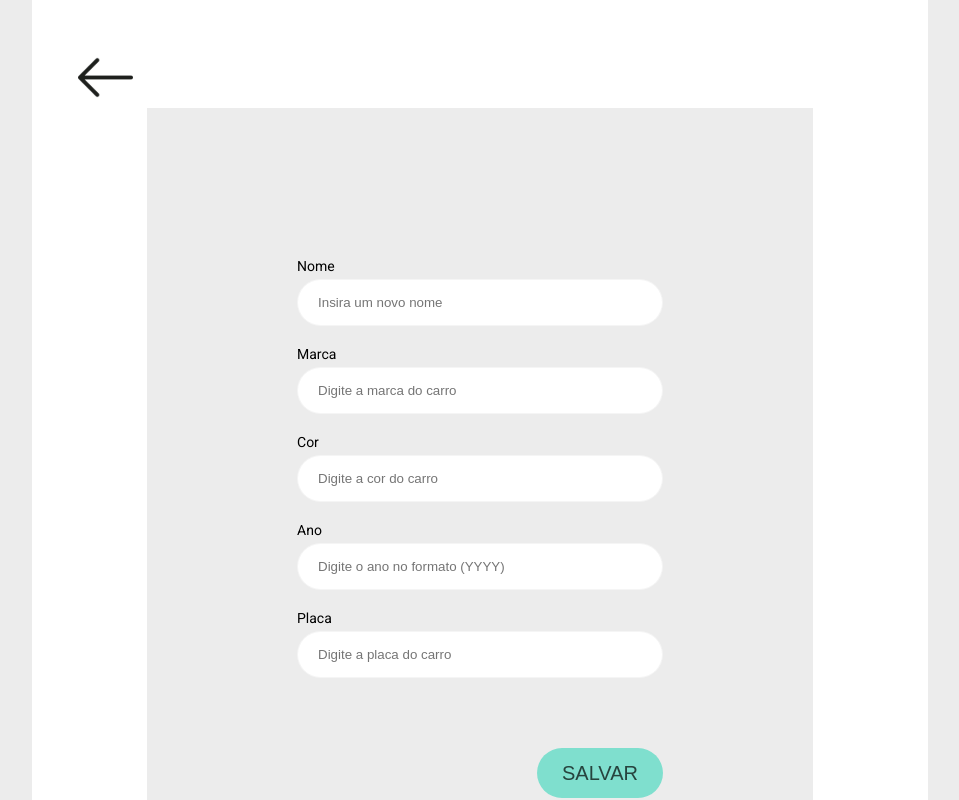
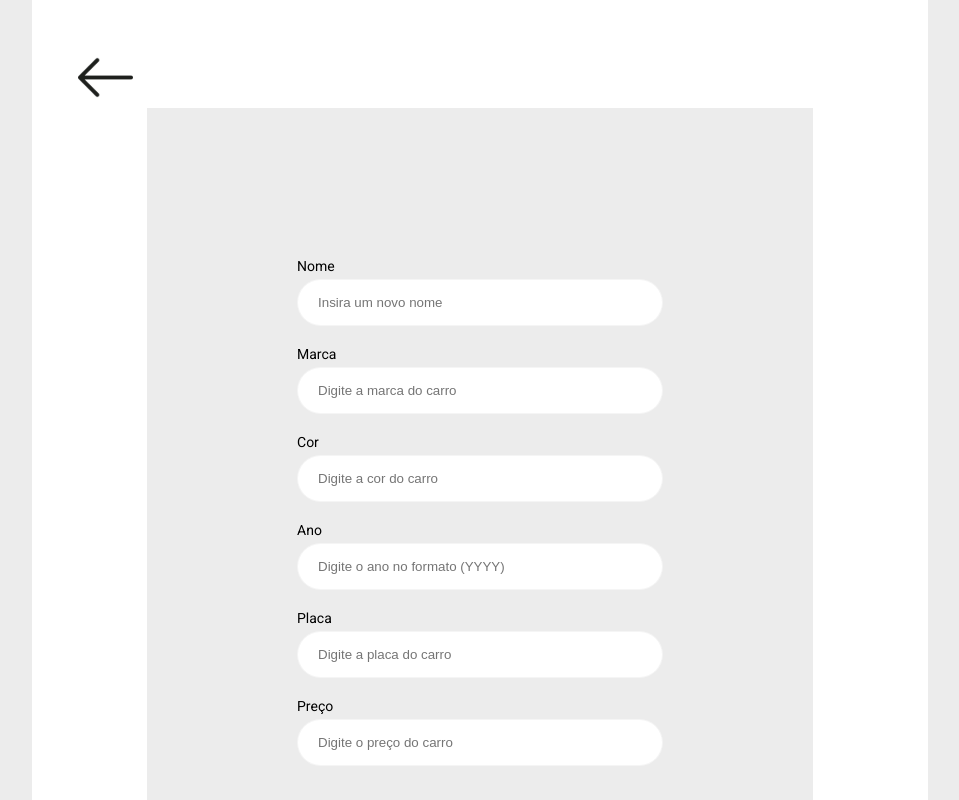
Before and after one commit to RuanL-Dev/CRUD_Vehicles, a Next.js app: page /newcar in a window 1280 px wide. Shown: the top 800 px of the page, without its empty margins (160-1119 px from the left). Built offline with nearby package versions, Linux system fonts and the light colour scheme.

Commit message:
Adicionado novo Input com preço

```diff
--- a/modules/user/newcar/newcar.model.js
+++ b/modules/user/newcar/newcar.model.js
@@ -5,7 +5,8 @@ const NewCarSchema = new mongoose.Schema({
   carBrand: { type: String, required: true, maxlength: 20 },
   carColor: { type: String, required: true, maxlength: 30 },
   carYear: { type: String, required: true, maxlength: 4, minlength: 4 },
-  carPlate: { type: String, required: true, maxlength: 15 }
+  carPlate: { type: String, required: true, maxlength: 15 },
+  carPrice: { type: String, required: true, maxlength: 15 }
 })
 
 export default mongoose.models.NewCar || mongoose.model('NewCar', NewCarSchema)
--- a/modules/user/newcar/newcar.schema.js
+++ b/modules/user/newcar/newcar.schema.js
@@ -5,5 +5,6 @@ export const newcarSchema = Joi.object({
   carBrand: Joi.string().required().max(20),
   carColor: Joi.string().required().max(30),
   carYear: Joi.string().required().max(4).min(4),
-  carPlate: Joi.string().required().max(15)
+  carPlate: Joi.string().required().max(15),
+  carPrice: Joi.string().required().max(15)
 })
--- a/pages/api/user/addnewcar.js
+++ b/pages/api/user/addnewcar.js
@@ -10,8 +10,7 @@ addNewCar.post(validate({ body: newcarSchema }), async (req, res) => {
     const newCar = await addNewCarUser(req.body)
     res.status(201).json(newCar)
   } catch (err) {
-    console.error(err)
-    throw err
+    return res.status(400).send(err.message)
   }
 })
 
--- a/pages/api/user/carfilter.js
+++ b/pages/api/user/carfilter.js
@@ -10,8 +10,7 @@ carFilter.post(validate({ body: filterSchema }), async (req, res) => {
     const carFilter = await filterCarUser(req.body)
     res.status(200).json(carFilter)
   } catch (err) {
-    console.error(err)
-    throw err
+    return res.status(400).send(err.message)
   }
 })
 
--- a/pages/newcar.jsx
+++ b/pages/newcar.jsx
@@ -106,6 +106,12 @@ export default function NewCar() {
                 name="carPlate"
                 control={control}
               />
+              <Input
+                label="Preço"
+                placeholder="Digite o preço do carro"
+                name="carPrice"
+                control={control}
+              />
               <ContainerButtonSave>
                 <ButtonSave type="submit" disabled={Object.keys(errors).length > 0}>
                   SALVAR
```
Also changed, not shown: 1 other file (tests, documents, lock files or other folders).
